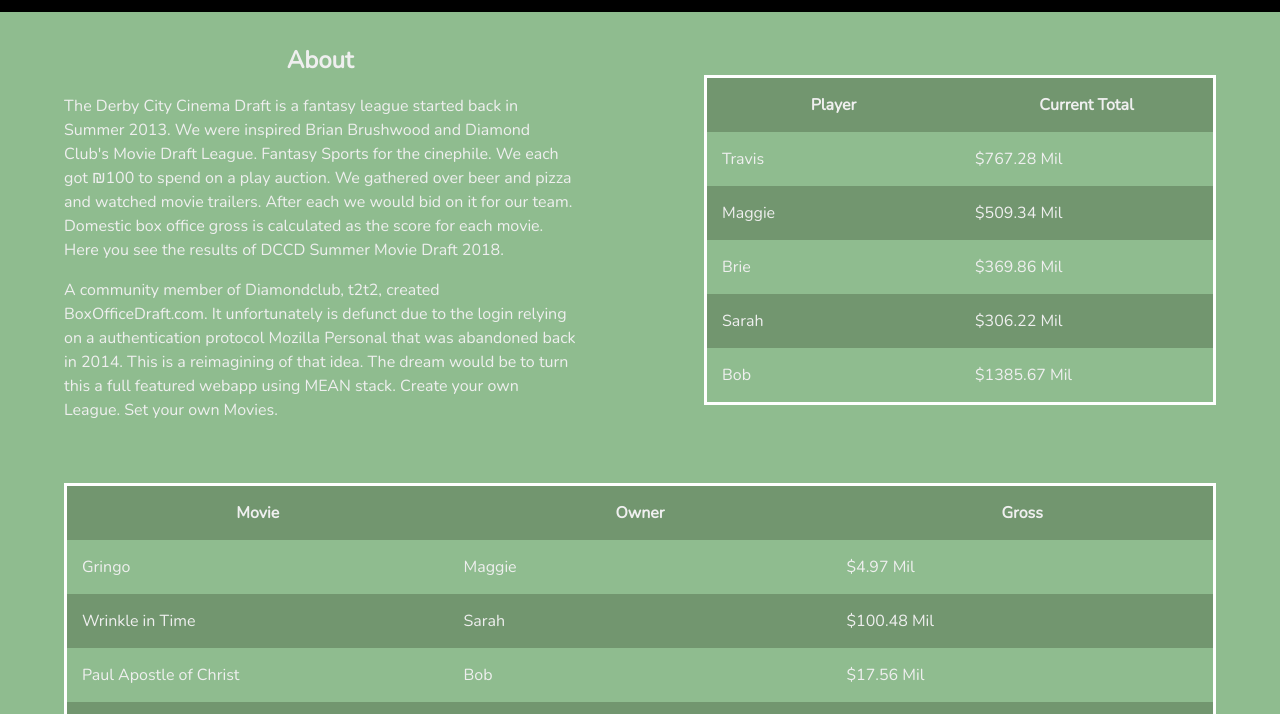
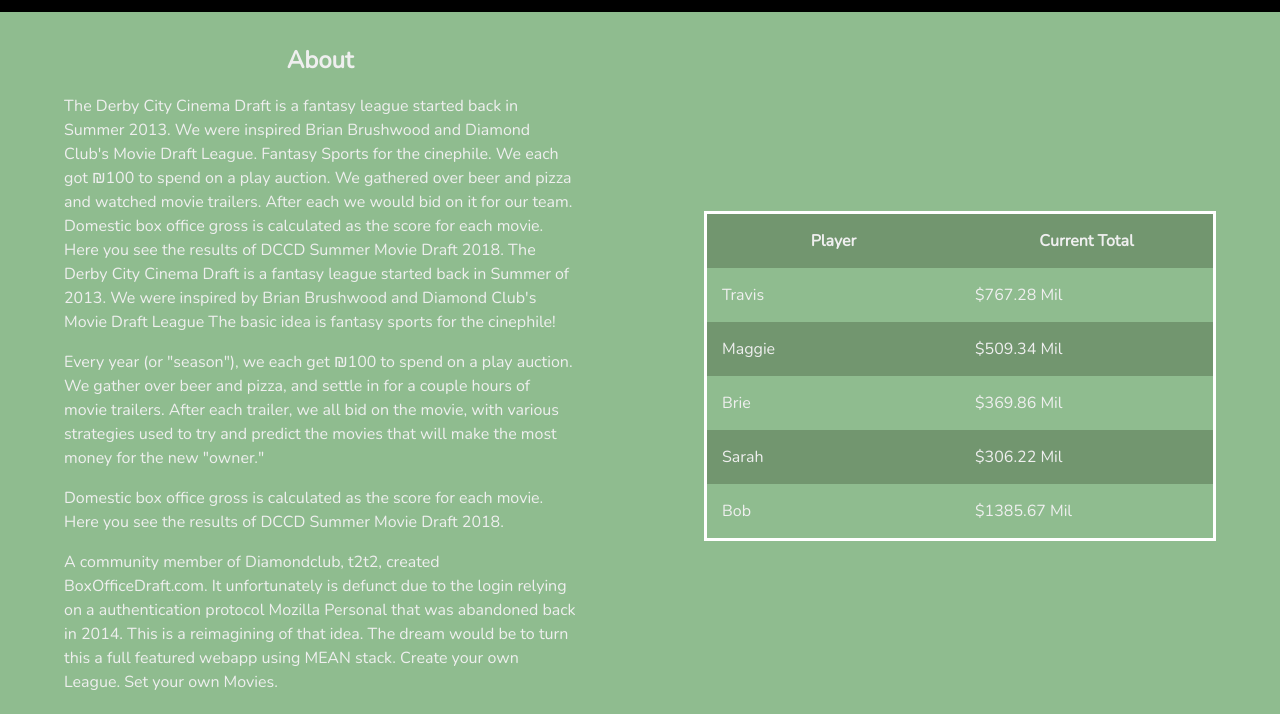
Before and after one commit to Indi-v/CL_Derbycitycinemadraft, a plain HTML site: page index.htm in a window 1280 px wide. Shown: the part 86-800 px from the top of the page. Drawn offline with nearby package versions, Linux system fonts and the light colour scheme.

Commit message:
Cleaning up the copy. Last commit before the due date. Thanks for the ride CL.

```diff
--- a/index.htm
+++ b/index.htm
@@ -24,7 +24,9 @@
 <main class='site-main'>
     <div class="main-div" id="about">
         <h2>About</h2>
-        <p>The Derby City Cinema Draft is a fantasy league started back in Summer 2013. We were inspired Brian Brushwood and Diamond Club's <a href="https://draft.diamondclub.tv/">Movie Draft League</a>. Fantasy Sports for the cinephile. We each got &#8362;100 to spend on a play auction. We gathered over beer and pizza and watched movie trailers. After each we would bid on it for our team. Domestic box office gross is calculated as the score for each movie. Here you see the results of DCCD Summer Movie Draft 2018. </p>
+        <p>The Derby City Cinema Draft is a fantasy league started back in Summer 2013. We were inspired Brian Brushwood and Diamond Club's <a href="https://draft.diamondclub.tv/">Movie Draft League</a>. Fantasy Sports for the cinephile. We each got &#8362;100 to spend on a play auction. We gathered over beer and pizza and watched movie trailers. After each we would bid on it for our team. Domestic box office gross is calculated as the score for each movie. Here you see the results of DCCD Summer Movie Draft 2018. The Derby City Cinema Draft is a fantasy league started back in Summer of 2013. We were inspired by Brian Brushwood and Diamond Club's <a href="https://draft.diamondclub.tv/">Movie Draft League</a> The basic idea is fantasy sports for the cinephile!</p>
+        <p>Every year (or "season"), we each get &#8362;100 to spend on a play auction. We gather over beer and pizza, and settle in for a couple hours of movie trailers. After each trailer, we all bid on the movie, with various strategies used to try and predict the movies that will make the most money for the new "owner."</p>
+        <p>Domestic box office gross is calculated as the score for each movie. Here you see the results of DCCD Summer Movie Draft 2018.</p>
         <p>A community member of Diamondclub, t2t2, created <a href='https://boxofficedraft.com'>BoxOfficeDraft.com</a>. It unfortunately is defunct due to the login relying on a authentication protocol Mozilla Personal that was abandoned back in 2014. This is a reimagining of that idea. The dream would be to turn this a full featured webapp using MEAN stack. Create your own League. Set your own Movies. </p>
     </div>
 
```
Also changed, not shown: 1 other file.
